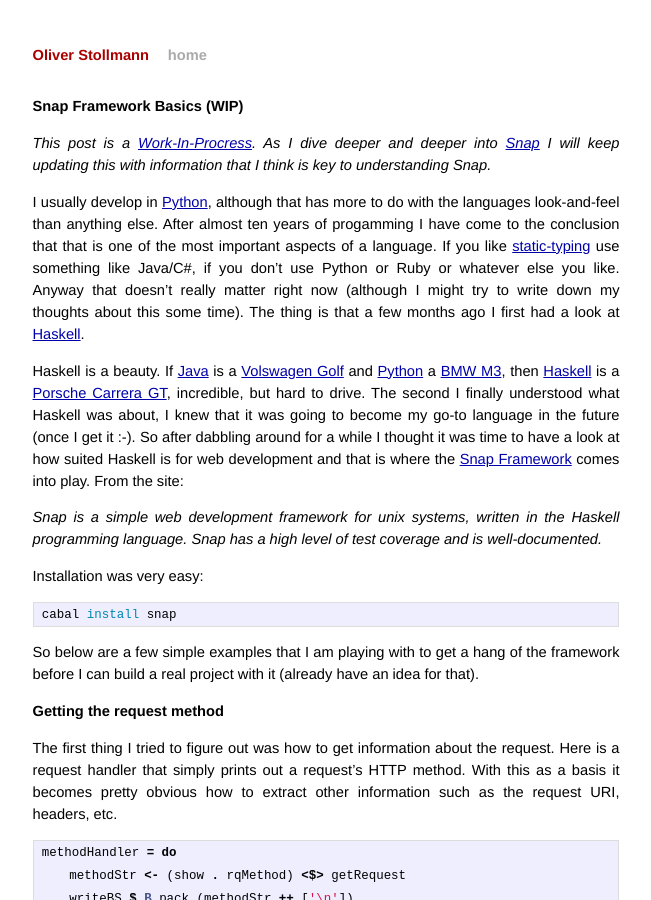
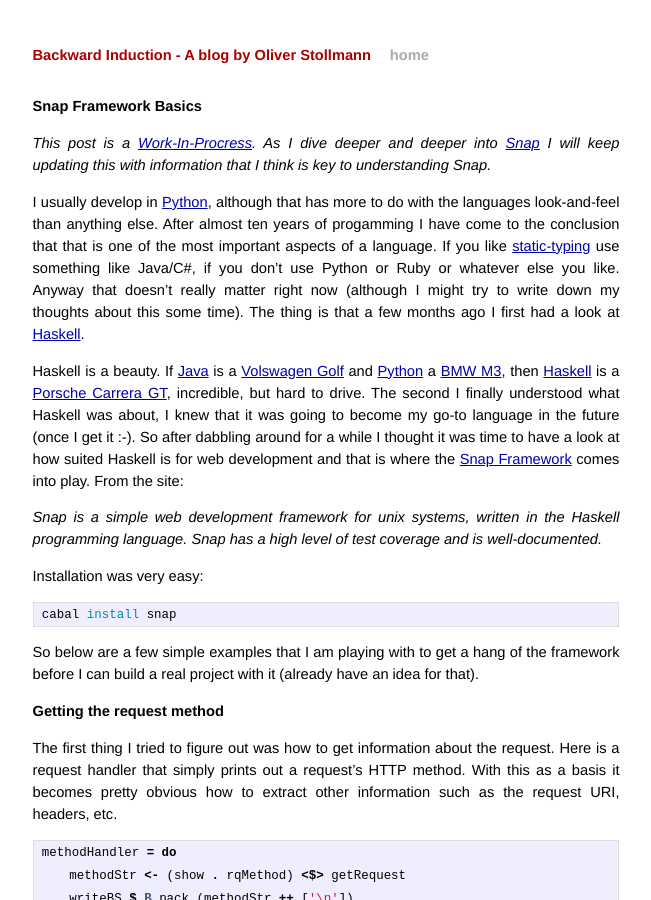
Before and after one commit to oliverst/oliverst.github.com, a Jekyll site: the page built from _posts/2011-11-17-snap-framework-basics.md, in a window 1280 px wide and 900 px high. Shown: the whole window, without its empty margins (314-965 px from the left). Built offline with Jekyll 4.4.1, drawn with Linux system fonts in a browser that asks for light colours; Markdown is read by kramdown in place of the engine named in the settings.

Commit message:
fixed blog title

```diff
--- a/_layouts/default.html
+++ b/_layouts/default.html
@@ -25,7 +25,7 @@
 
 <div class="site">
   <div class="title">
-    <a href="/">Oliver Stollmann</a>
+    <a href="/">Backward Induction - A blog by Oliver Stollmann</a>
     <a class="extra" href="/">home</a>
   </div>
 
--- a/_posts/2011-11-17-snap-framework-basics.md
+++ b/_posts/2011-11-17-snap-framework-basics.md
@@ -1,6 +1,6 @@
 ---
 layout: post
-title: Snap Framework Basics (WIP)
+title: Snap Framework Basics
 ---
 
 {{ page.title }}
```
